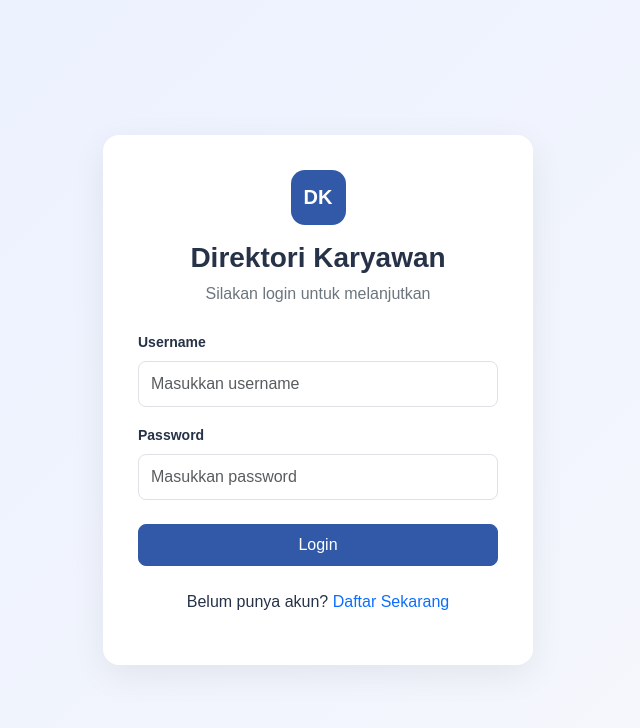
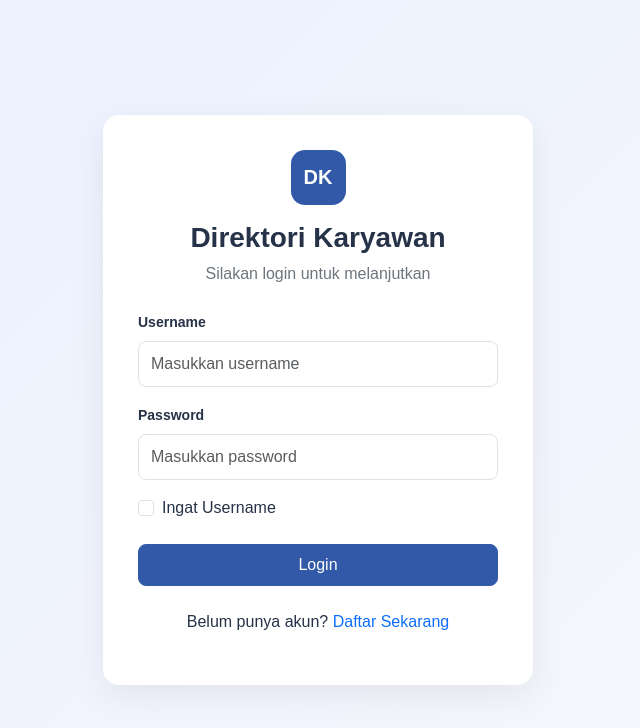
Before and after one commit to tessahasiantha/PROJECT-PRAK-PEMWEB-KEL-1, a PHP site: page /auth/login.php in a window 1280 px wide. Shown: the top 728 px of the page, without its empty margins (322-962 px from the left). Run offline with PHP 8.4, Linux system fonts and the light colour scheme.

Commit message:
Perbaikan Project

```diff
--- a/auth/login.php
+++ b/auth/login.php
@@ -1,5 +1,4 @@
 <?php
-
 session_start();
 
 if (isset($_SESSION['user_id'])) {
@@ -10,19 +9,17 @@ if (isset($_SESSION['user_id'])) {
 $error = $_SESSION['login_error'] ?? "";
 unset($_SESSION['login_error']);
 
+$saved_username = $_COOKIE['remember_username'] ?? "";
 ?>
 
 <!DOCTYPE html>
 <html lang="id">
-
 <head>
     <meta charset="UTF-8">
     <meta name="viewport" content="width=device-width, initial-scale=1">
-
     <title>Login - Direktori Karyawan</title>
 
     <link href="https://cdn.jsdelivr.net/npm/bootstrap@5.3.3/dist/css/bootstrap.min.css" rel="stylesheet">
-
     <link rel="stylesheet" href="../assets/css/style.css">
 </head>
 
@@ -31,47 +28,33 @@ unset($_SESSION['login_error']);
 <div class="login-card">
 
     <div class="text-center mb-4">
-
-        <div class="brand-icon mx-auto mb-3">
-            DK
-        </div>
-
+        <div class="brand-icon mx-auto mb-3">DK</div>
         <h3 class="fw-bold">Direktori Karyawan</h3>
-
-        <p class="text-secondary">
-            Silakan login untuk melanjutkan
-        </p>
-
+        <p class="text-secondary">Silakan login untuk melanjutkan</p>
     </div>
 
     <?php if ($error): ?>
-
         <div class="alert alert-danger">
             <?= htmlspecialchars($error) ?>
         </div>
-
     <?php endif; ?>
 
     <form action="proses_login.php" method="POST">
 
         <div class="mb-3">
-
             <label class="form-label">Username</label>
-
             <input
                 type="text"
                 name="username"
                 class="form-control"
                 placeholder="Masukkan username"
+                value="<?= htmlspecialchars($saved_username) ?>"
                 required
             >
-
         </div>
 
-        <div class="mb-4">
-
+        <div class="mb-3">
             <label class="form-label">Password</label>
-
             <input
                 type="password"
                 name="password"
@@ -79,7 +62,20 @@ unset($_SESSION['login_error']);
                 placeholder="Masukkan password"
                 required
             >
+        </div>
 
+        <div class="form-check mb-4">
+            <input
+                type="checkbox"
+                name="remember_username"
+                class="form-check-input"
+                id="remember_username"
+                value="1"
+                <?= $saved_username !== "" ? "checked" : "" ?>
+            >
+            <label class="form-check-label" for="remember_username">
+                Ingat Username
+            </label>
         </div>
 
         <button type="submit" class="btn btn-primary w-100">
@@ -89,13 +85,8 @@ unset($_SESSION['login_error']);
     </form>
 
     <p class="text-center mt-4">
-
         Belum punya akun?
-
-        <a href="register.php">
-            Daftar Sekarang
-        </a>
-
+        <a href="register.php">Daftar Sekarang</a>
     </p>
 
 </div>
```
Also changed, not shown: auth/proses_login.php (+29 -1 lines), auth/logout.php (line endings or trailing spaces).
